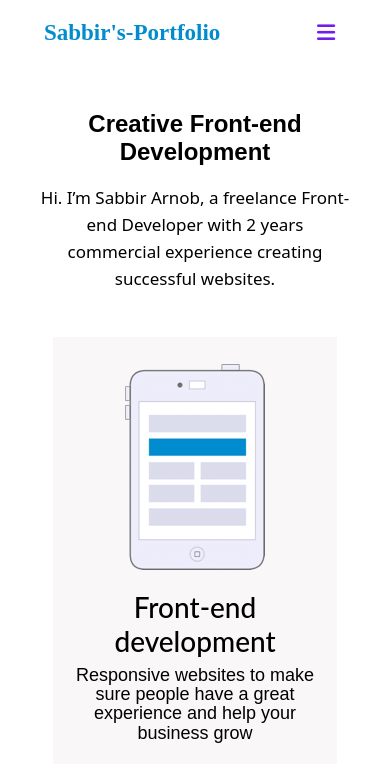
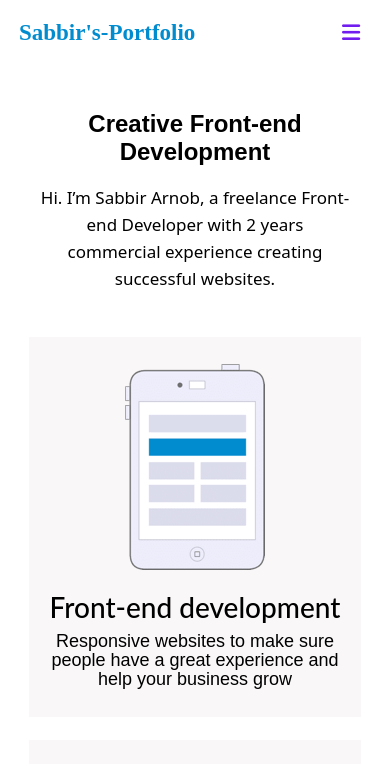
Before and after one commit to sabbir512/sabbir_portfolio, a plain HTML site: page index.html in a window 390 px wide. Shown: the top 764 px of the page. Drawn offline with Linux system fonts and the light colour scheme.

Commit message:
fix height width for medium phone

```diff
--- a/styles/index.css
+++ b/styles/index.css
@@ -846,8 +846,15 @@ footer {
 
 /*--------For Mobile--------*/
 @media screen and (max-width: 638px) {
+  #navbar {
+    padding: 0px 19px;
+  }
   #menu-list {
     width: 75%;
+  }
+  .cards .card {
+    min-height: 35vh;
+    width: 85vw;
   }
 
   .left {
@@ -890,6 +897,7 @@ footer {
   #Images .head-text {
     font-size: 37px;
     margin-bottom: 30px;
+    margin-top: 17px;
   }
   /*-----------first image--------*/
 
```
